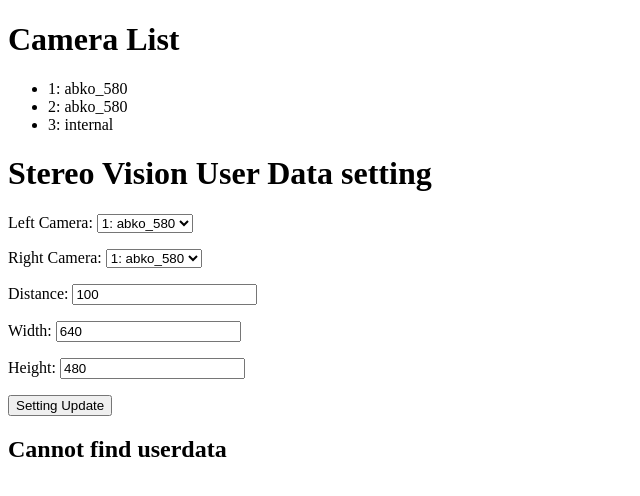
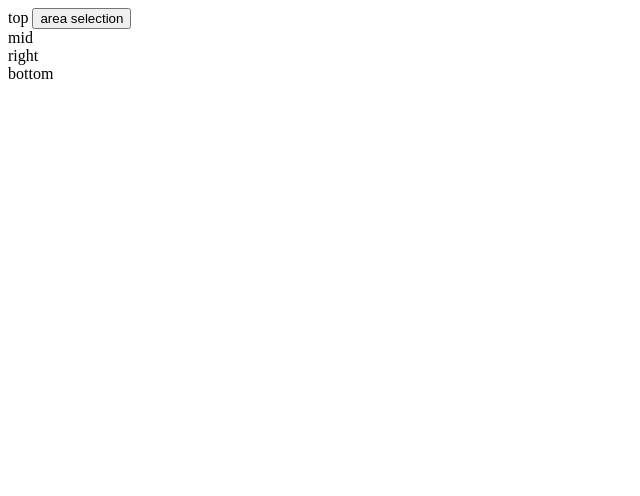
Before and after one commit to Raynia/StereoVision, a Django app: page /vision/ in a window 1280 px wide. Shown: the top 496 px of the page, without its empty margins (0-640 px from the left). Run offline with Django 3.2, Linux system fonts and the light colour scheme; data comes from the database, SQL or seed files in the repository.

Commit message:
html업로드테스트
테스트용

```diff
--- a/stereovision/templates/stereovision/main.html
+++ b/stereovision/templates/stereovision/main.html
@@ -1,103 +1,110 @@
+ {% load static %}
+
 <!DOCTYPE html>
-<html>
-<head>
-    <meta charset="UTF-8">
-    <meta name="viewport" content="width=device-width, initial-scale=1.0">
-    <title>main</title>
-</head>
+<html lang="en">
+	<head>
+		<script src="//code.jquery.com/jquery-3.3.1.min.js"></script>
+		<mata charset="UTF-8"/>
+		<meta name="viewport" content="width=device-width, initial-scale=1.0"/>
+		<meta http-equiv="X-UA-Compatible" content="ie=edge"/>
+		<link rel="stylesheet" href="{% static 'css/main.css' %}?after">
 
-{% load static %}
-<link rel="stylesheet" type="text/css" href="{% static 'stereovision/style.css'%}">
-<body>
+		<title>FOR TEST</title>
+		<script>
+			var camera_selection = "none";
+			var mode = "camera_selection";
+			var cameraX_from=0, cameraX_to=0;
+			var cameraY_from=0, cameraY_to=0;
+			var area_selection_mode="off";
+			$(function(){
+					//카메라 선택 모드 시작
+					$("#midLeft_div").on("click",function(){
+						//가운데 왼쪽 클릭
+						if(camera_selection=="left"&&mode=="camera_selection"){
+							camera_selection="none";
+							$("#midLeft_div").css("width","800px").css("height","600px").css("position","absolute").css("left","0px").css("visibility","visible");
+							$("#midRight_div").css("width","800px").css("height","600px").css("position","absolute").css("left","900px").css("visibility","visible");
+							console.log(camera_selection);
+						}else if(camera_selection=="none"&&mode=="camera_selection"){
+							camera_selection="left";
+							$("#midLeft_div").css("width","1200px").css("height","900px").css("position","absolute").css("left","0px");
+							$("#midRight_div").css("visibility","hidden");
+							console.log(camera_selection);
+						}
+					});
+					$("#midRight_div").on("click",function(){
+						//가운데 오른쪽 클릭
+						if(camera_selection=="right"&&mode=="camera_selection"){
+							camera_selection="none";
+							$("#midLeft_div").css("width","800px").css("height","600px").css("position","absolute").css("left","0px").css("visibility","visible");
+							$("#midRight_div").css("width","800px").css("height","600px").css("position","absolute").css("left","900px").css("visibility","visible");
+							console.log(camera_selection);
+						}else if(camera_selection=="none"&&mode=="camera_selection"){
+							camera_selection="right";
+							$("#midLeft_div").css("visibility","hidden");
+							$("#midRight_div").css("width","1200px").css("height","900px").css("position","absolute").css("left","500px");
+							console.log(camera_selection);
+						}
+					});
+					//카메라 선택 모드 끝
+				$("#mode_change_btn").on("click",function(){
+					if(mode=="camera_selection"){
+						mode="area_selection";
+						$(this).text("camera_selection");
+						console.log(mode);
+					}else if(mode=="area_selection"){
+						mode="camera_selection";
+						$(this).text("area_selection");
+						console.log(mode);
+					}
+				});
+				$("#midLeft_div").mousedown(function(event){//왼쪽카메라 범위지정 시작
+					if(camera_selection=="left"&&mode=="area_selection"){
+						cameraX_from=event.pageX;
+						cameraY_from=event.pageY-200;
+						area_selection_mode="on";
+						console.log("from "+cameraX_from+", "+cameraY_from);
+					}
+				});
+				$("#midLeft_div").mouseup(function(event){
+					if(camera_selection=="left"&&mode=="area_selection"){
+						cameraX_to=event.pageX;
+						cameraY_to=event.pageY-200;
+						area_selection_mode="off";
+						console.log("to "+cameraX_to+", "+cameraY_to);
+					}
+				});
+				$("#midLeft_div").mouseleave(function(){
+					if(area_selection_mode=="on"){
+						area_selection_mode="off";
+						console.log("out of range");
+					}
+				});
+			});
+		</script>
+	</head>
+	<body>
+		<div id="top_div" class="division">
+			top
+			<button id="mode_change_btn">area selection</button>
+		</div>
+		<div id="left_div" class="division">
 
-{% if camera_list %}
-    <h1> Camera List </h1>
-    <ul>
-    {% for camera in camera_list %}
-        <li> {{camera.id}}: {{camera.camera_name}} </li>
-    {% endfor %}
-    </ul>
-{% else %}
-    <h1> Cannot find camera </h1>
-{% endif %}
+		</div>
+		<div id="mid_div" class="division">
+			mid
+			<div id="midLeft_div" class="division">
 
-    <h1> Stereo Vision User Data setting </h1>
+			</div>
+			<div id="midRight_div" class="division">
 
-    <form action="{% url 'stereovision:userdata_update' %}" method="POST">
-
-    {% csrf_token %}
-
-    <p>
-    <label for="left">Left Camera: </label>
-    <select name="left" id="left">
-    {% for camera in camera_list %}
-        <option value={{camera.id}}> {{camera.id}}: {{camera.camera_name}} </option>
-    {% endfor %}
-    </select>
-    </p>
-
-    <p>
-    <label for="right">Right Camera: </label>
-    <select name="right" id="right">
-    {% for camera in camera_list %}
-        <option value={{camera.id}}> {{camera.id}}: {{camera.camera_name}} </option>
-    {% endfor %}
-    </select>
-    </p>
-
-    <p>
-    <label for="distance">Distance: </label>
-    <input type="number" name="distance" id="distance" value="100">
-    </p>
-
-    <p>
-    <label for="width">Width: </label>
-    <input type="number" name="width" id="width" value="640">
-    </p>
-
-    <p>
-    <label for="height">Height: </label>
-    <input type="number" name="height" id="height" value="480">
-    </p>
-
-    <p>
-    <input type="submit" value="Setting Update">
-    </p>
-
-    </form>
-
-{% if userdata_list %}
-    <h2> Current User Data </h2>
-    <table border="1">
-    <tr>
-        <th>id</th>
-        <th>Left Camera</th>
-        <th>Right Camera</th>
-        <th>Distance</th>
-        <th>Resolution</th>
-    <tr>
-    {% for userdata in userdata_list %}
-    <tr>
-        <th> {{userdata.id}} </th>
-        <th> #{{userdata.left}} camera </th>
-        <th> #{{userdata.right}} camera </th>
-        <th> {{userdata.distance}} </th>
-        <th> {{userdata.user_width}} * {{userdata.user_height}} </th>
-    </tr>
-    {% endfor %}
-    </table>
-
-    <p>
-    <form action="{% url 'stereovision:userdata_delete'%}" method="POST">
-    {% csrf_token %}
-    <input type="submit" value="Delete">
-    </form>
-    </p>
-
-{% else %}
-    <h2> Cannot find userdata </h2>
-{% endif %}
-
-
-</body>
+			</div>
+		</div>
+		<div id="right_div" class="division">
+			right
+		</div>
+		<div id="bottom_div" class="division">
+			bottom
+		</div>
+	</body>
 </html>
```
Also changed, not shown: stereovision/static/stereovision/main.css (added, +63 -0 lines), stereovision/templates/stereovision/main_k.html (added, +103 -0 lines).
